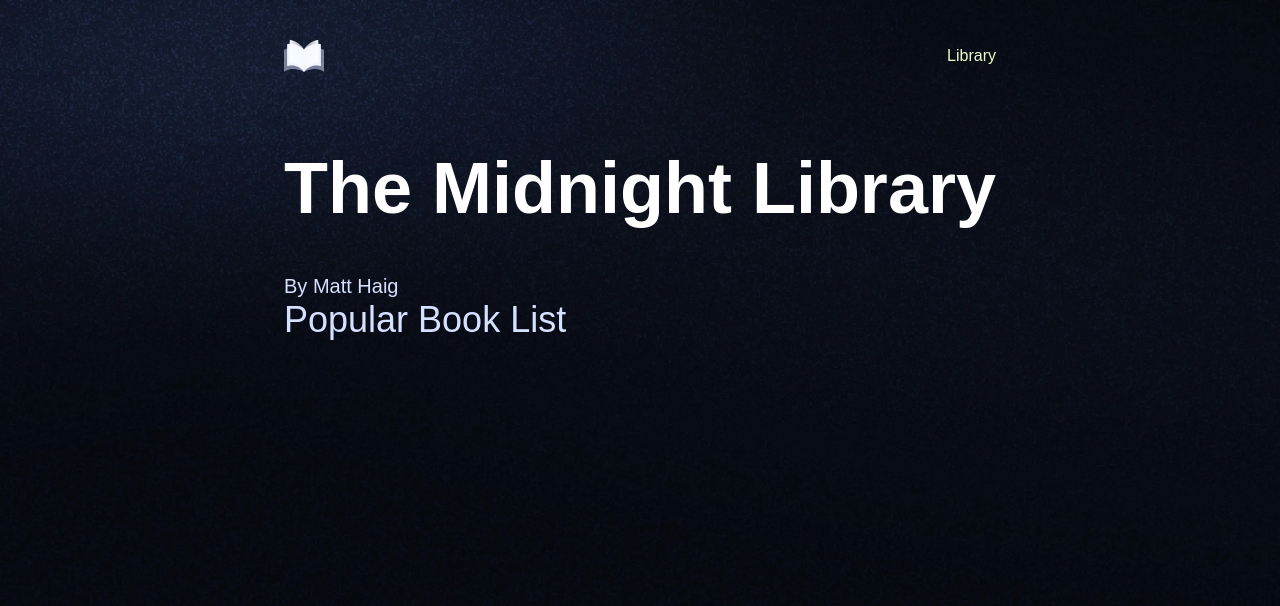
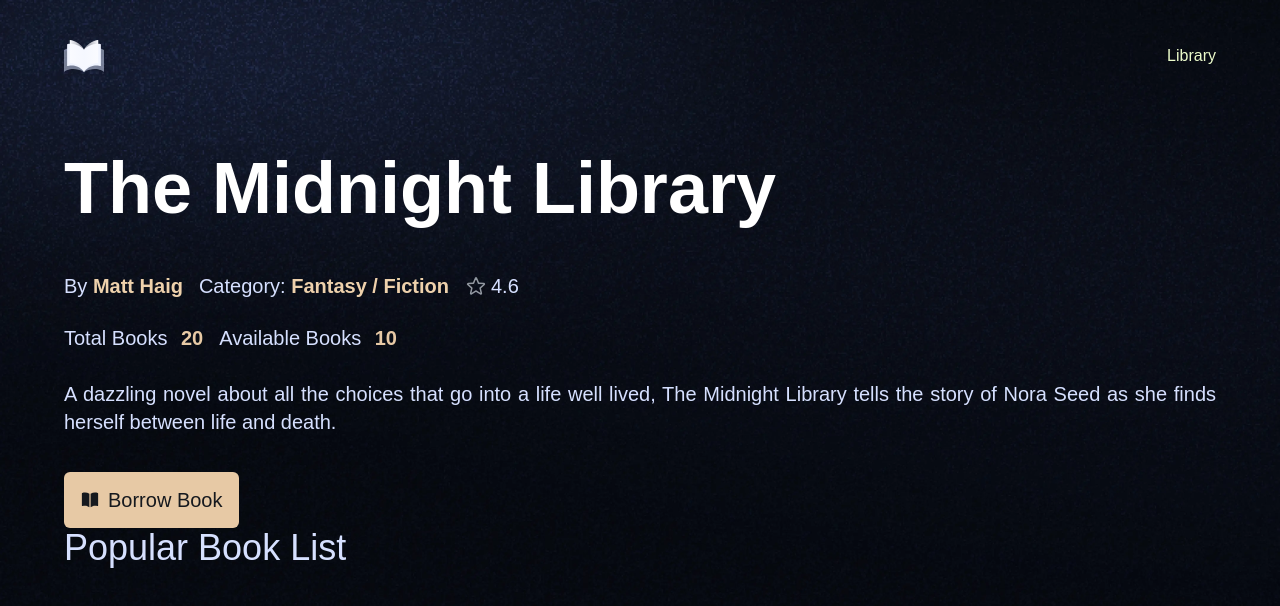
Before and after one commit to femiabimbola/library-portal, a Next.js app: page /home in a window 1280 px wide. Shown: the top 606 px of the page. Built offline with nearby package versions, Linux system fonts and the light colour scheme; a web font is replaced by a local one.

Commit message:
working on the bookoverview

```diff
--- a/components/BookOverview.tsx
+++ b/components/BookOverview.tsx
@@ -1,15 +1,41 @@
+import Image from 'next/image'
 import React from 'react'
+import { Button } from './ui/button'
 
-const BookOverview = ({title, author, genre, rating, total_copies, available_copies,description, color, cover} : Book) => {
+const BookOverview = ({title, author, genre, rating, total_copies, available_copies, description, color, cover} : Book) => {
   return (
     <section className="book-overview">
       <div className="flex flex-1 flex-col gap-5">
         <h1>{title}</h1>
+
         <div className='book-info'>
           <p>
-            By <span>{author}</span>
+            By <span className='font-semibold text-light-200'>{author}</span>
+          </p>
+          <p>
+            Category: <span className='font-semibold text-light-200'>{genre}</span>
+          </p>
+          <div className='flex flex-row gap-1'>
+            <Image src="/icons/star.svg" width={22} height={22} alt='star'/>
+            <p>{rating}</p>
+          </div>
+        </div>
+
+        <div className="book-copies">
+          <p>
+            Total Books <span>{total_copies}</span>
+          </p>
+          <p>
+            Available Books <span>{available_copies}</span>
           </p>
         </div>
+        <p className="book-description">{description}</p>
+
+        <Button className='book-overview_btn'>
+          <Image src={"/icons/book.svg"} alt='book' width={20}  height={20}/>
+          <p className='font-bebas-neue text-xl text-dark-100'> Borrow Book</p>
+        </Button>
+
       </div>
 
     </section>
--- a/constants/index.ts
+++ b/constants/index.ts
@@ -62,8 +62,8 @@
     author: "Matt Haig",
     genre: "Fantasy / Fiction",
     rating: 4.6,
-    totalCopies: 20,
-    availableCopies: 10,
+    total_copies: 20,
+    available_copies: 10,
     description:
       "A dazzling novel about all the choices that go into a life well lived, The Midnight Library tells the story of Nora Seed as she finds herself between life and death.",
     coverColor: "#1c1f40",
@@ -78,8 +78,8 @@
     author: "James Clear",
     genre: "Self-Help / Productivity",
     rating: 4.9,
-    totalCopies: 99,
-    availableCopies: 50,
+    total_copies: 99,
+    available_copies: 50,
     description:
       "A revolutionary guide to making good habits, breaking bad ones, and getting 1% better every day.",
     coverColor: "#fffdf6",
```
